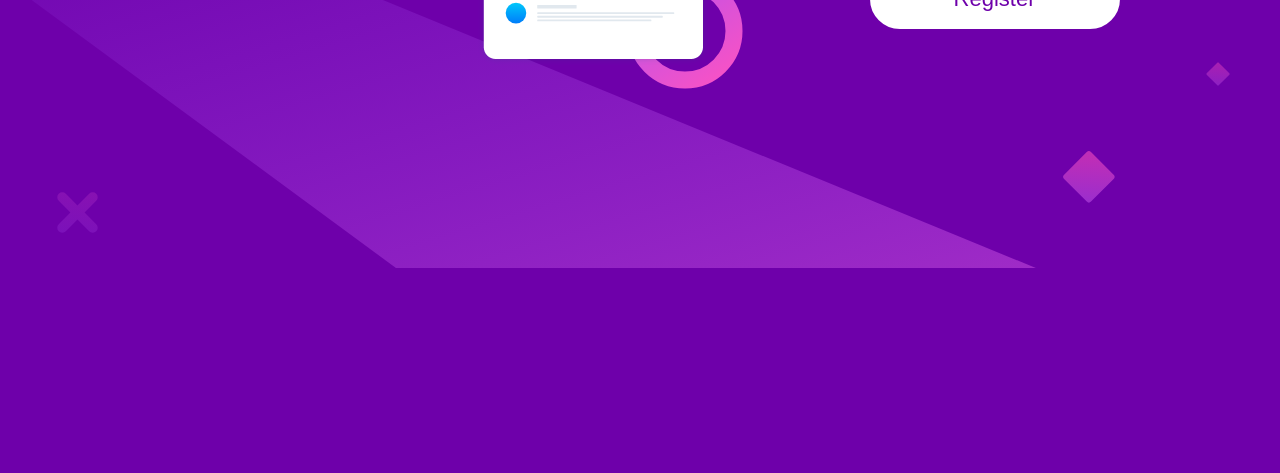
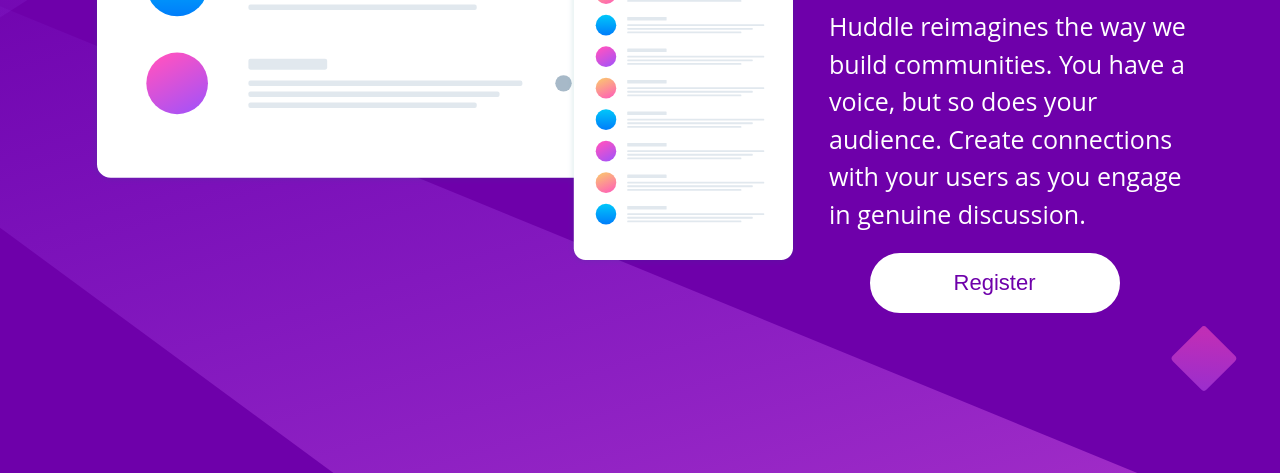
Before and after one commit to jack-hanlon/css-grid, a plain HTML site: page Huddle/index.html in a window 1280 px wide. Shown: the part 532-1005 px from the top of the page. Before the commit the page ends 800 px from the top, so only its background shows below. Drawn offline with Linux system fonts and the light colour scheme.

Commit message:
fixed margin error

```diff
--- a/Huddle/style.css
+++ b/Huddle/style.css
@@ -3,7 +3,7 @@
   padding: 0;
   margin: 0;
 }
-body,html {
+body {
   font-family: 'Open Sans', sans-serif;
   font-size: 15px;
   line-height: 1.5;
@@ -18,8 +18,8 @@
 }
 
 .container {
-  /* margin: 70px auto; */
-  /* padding: 70px; */
+  margin: 70px auto;
+  padding: 90px;
   display: grid;
   grid-template-columns: 1fr;
 
```
